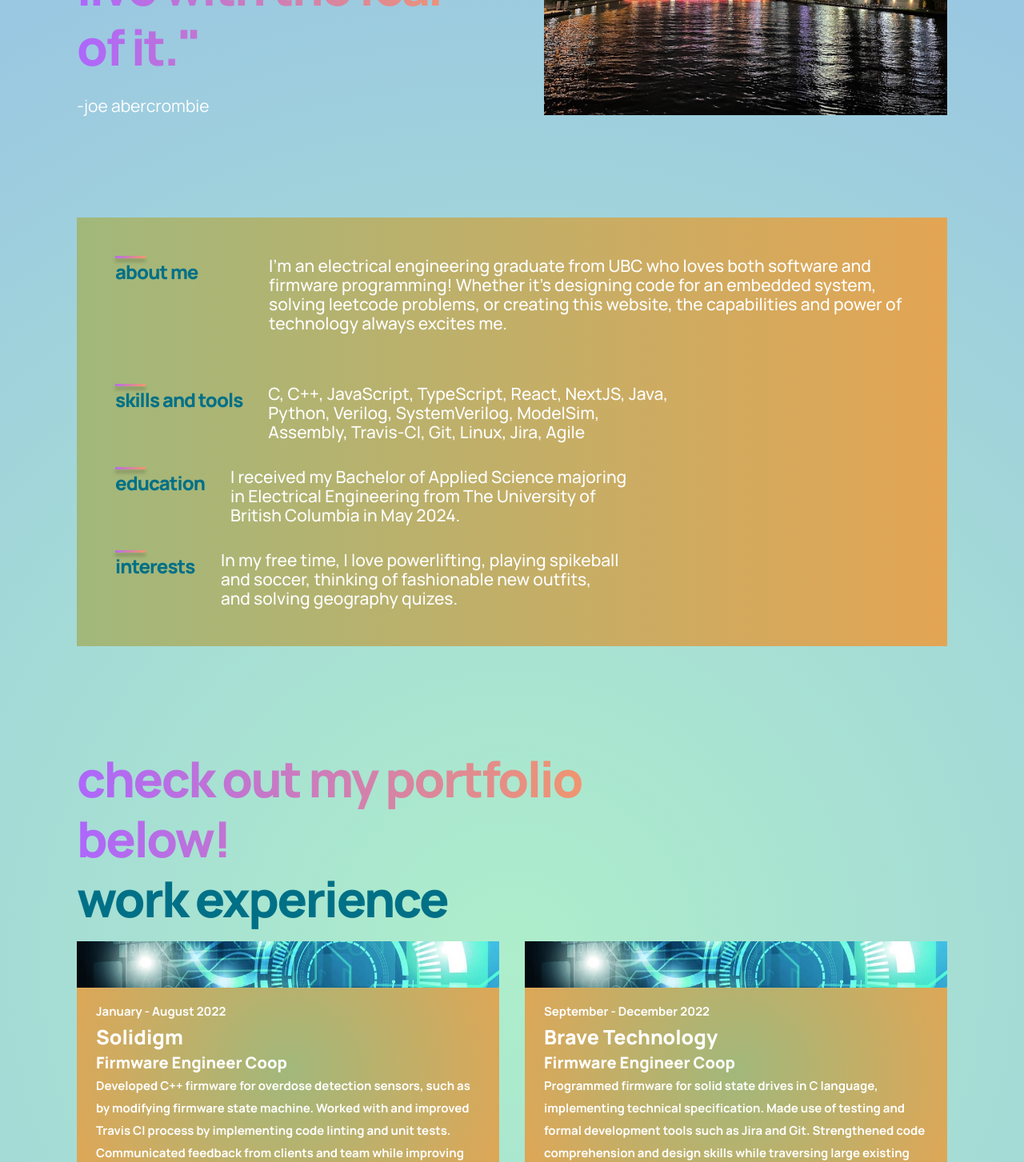
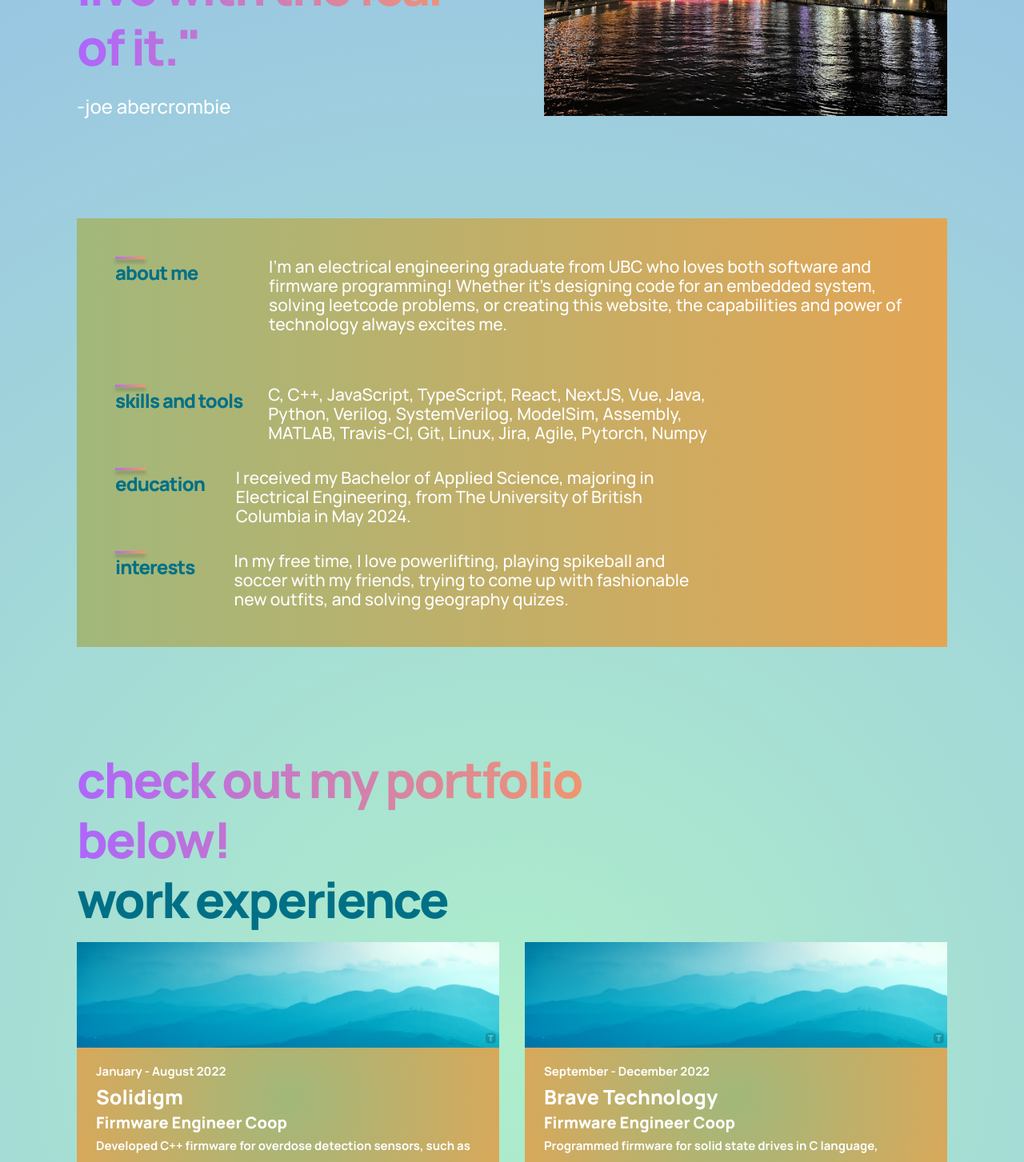
Before and after one commit to kerryz12/kerryz12.github.io, a React (Vite) app: page / in a window 1280 px wide. Shown: the part 440-1893 px from the top of the page at 80% size. Built offline with nearby package versions, Linux system fonts and the light colour scheme.

Commit message:
various improvements to styling and content

```diff
--- a/src/components/about/About.tsx
+++ b/src/components/about/About.tsx
@@ -8,9 +8,9 @@ function About() {
                 <Feature title="about me" text="I'm an electrical engineering graduate from UBC who loves both software and firmware programming! Whether it's designing code for an embedded system, solving leetcode problems, or creating this website, the capabilities and power of technology always excites me. " />
             </div>
             <div className="about-container">
-                <Feature title="skills and tools" text="C, C++, JavaScript, TypeScript, React, NextJS, Java, Python, Verilog, SystemVerilog, ModelSim, Assembly, Travis-CI, Git, Linux, Jira, Agile" />
-                <Feature title="education" text="I received my Bachelor of Applied Science majoring in Electrical Engineering from The University of British Columbia in May 2024." />
-                <Feature title="interests" text="In my free time, I love powerlifting, playing spikeball and soccer, thinking of fashionable new outfits, and solving geography quizes." />
+                <Feature title="skills and tools" text="C, C++, JavaScript, TypeScript, React, NextJS, Vue, Java, Python, Verilog, SystemVerilog, ModelSim, Assembly, MATLAB, Travis-CI, Git, Linux, Jira, Agile, Pytorch, Numpy" />
+                <Feature title="education" text="I received my Bachelor of Applied Science, majoring in Electrical Engineering, from The University of British Columbia in May 2024." />
+                <Feature title="interests" text="In my free time, I love powerlifting, playing spikeball and soccer with my friends, trying to come up with fashionable new outfits, and solving geography quizes." />
             </div>
         </div>
     )
--- a/src/components/feature/feature.css
+++ b/src/components/feature/feature.css
@@ -35,7 +35,7 @@
 
 .features-container__feature-text {
     flex: 5;
-    max-width: 500px;
+    max-width: 600px;
     display: flex;
 }
 
--- a/src/components/header/header.css
+++ b/src/components/header/header.css
@@ -23,10 +23,10 @@
 .header-content p {
     font-family: var(--font-family);
     font-style: normal;
-    font-weight: normal;
-    font-size: 21px;
-    line-height: 24px;
-    color: #fff;
+    font-weight: 500;
+    font-size: 24px;
+    line-height: 25px;
+    color: #FFFFFF;
 
     margin-top: 1.5rem;
 }
--- a/src/components/navbar/navbar.css
+++ b/src/components/navbar/navbar.css
@@ -19,7 +19,7 @@
 }
 
 .navbar-links-logo p {
-    color: #fff;
+    color: #FFFFFF;
     font-family: var(--font-family);
     font-weight: 1000;
     font-size: 32px;
@@ -32,7 +32,7 @@
 .navbar-links_container p,
 .navbar-sign p,
 .navbar-menu_container p {
-    color: #fff;
+    color: #FFFFFF;
     font-family: var(--font-family);
     font-weight: 500;
     font-size: 24px;
--- a/src/components/portfolio/Portfolio.tsx
+++ b/src/components/portfolio/Portfolio.tsx
@@ -1,6 +1,6 @@
 import "./portfolio.css"
 import { Article } from '../../components'
-import { tech } from './imports'
+import { tech, job_header, zen_header } from './imports'
 
 const Portfolio = () => {
     return (
@@ -15,14 +15,14 @@ const Portfolio = () => {
             </div>
             <div className="portfolio-container-1">
                 <div className="portfolio-container_group-1">
-                    <Article url="" imgUrl={tech} date="January - August 2022" company="Solidigm" title="Firmware Engineer Coop"
+                    <Article url="" imgUrl={job_header} date="January - August 2022" company="Solidigm" title="Firmware Engineer Coop"
                         body="Developed C++ firmware for overdose detection sensors,
                         such as by modifying firmware state machine. Worked
                         with and improved Travis CI process by implementing
                         code linting and unit tests. Communicated feedback
                         from clients and team while improving product solution. "
                     />
-                    <Article url="" imgUrl={tech} date="September - December 2022" company="Brave Technology" title="Firmware Engineer Coop"
+                    <Article url="" imgUrl={job_header} date="September - December 2022" company="Brave Technology" title="Firmware Engineer Coop"
                         body="Programmed firmware for solid state drives in C language, implementing technical specification. Made use
                         of testing and formal development tools such as Jira
                         and Git. Strengthened code comprehension and design
@@ -44,7 +44,7 @@ const Portfolio = () => {
                         patient vital signs. Designing reliable, expandable code
                         from scratch interfacing with Raspberry Pi and sensors."
                     />
-                    <Article url="" imgUrl={tech} date="March - April 2023" company = "Robotic Claw Gripper" title="UBC"
+                    <Article url="" imgUrl={zen_header} date="March - April 2023" company = "Robotic Claw Gripper" title="UBC"
                         body="Utilized sensor systems to design PID control system for
                         robotic claw. Interfaced C firmware with mechanical design for automatic and reliable operation, engineering
                         both systems to work optimally with one another."
@@ -59,7 +59,7 @@ const Portfolio = () => {
                         hour period. Use of Git and libraries such as Gson and
                         JavaFX to collaboratively create Java GUI app."
                     />
-                    <Article url="" imgUrl={tech} date="October - November 2020" company = "Simple RISC Machine" title="UBC"
+                    <Article url="" imgUrl={zen_header} date="October - November 2020" company = "Simple RISC Machine" title="UBC"
                         body="Designed a RISC machine capable of executing ARMstyle instructions in Verilog. Enhanced debugging skills
                         by debugging interactions between registers, CPU, RAM
                         and other components using ModelSim."
--- a/src/components/portfolio/imports.tsx
+++ b/src/components/portfolio/imports.tsx
@@ -1,5 +1,9 @@
 import tech from '../../assets/tech.jpg';
+import job_header from '../../assets/job_header.png'
+import zen_header from '../../assets/zen_header.png'
 
 export {
-    tech
+    tech,
+    job_header,
+    zen_header
 }
```
Also changed, not shown: src/assets/job_header.png (added), src/assets/zen_header.png (added).
